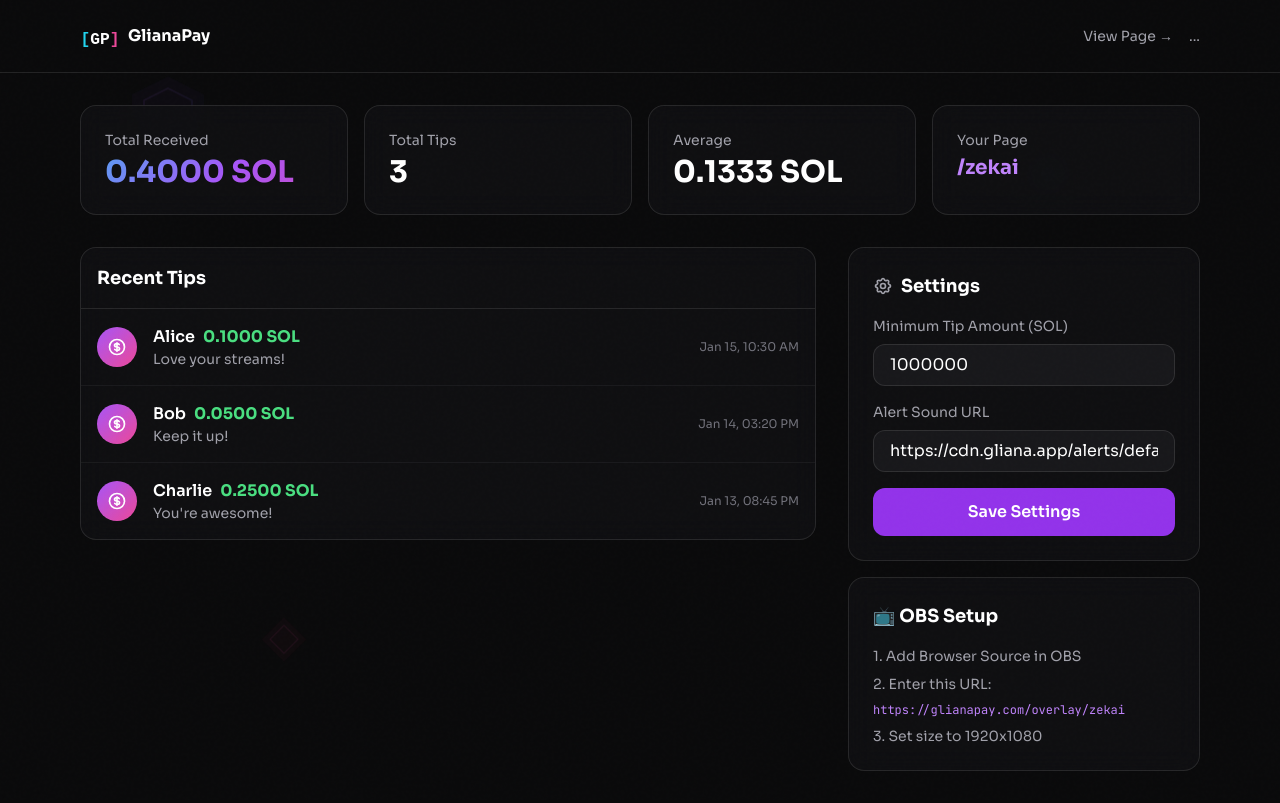
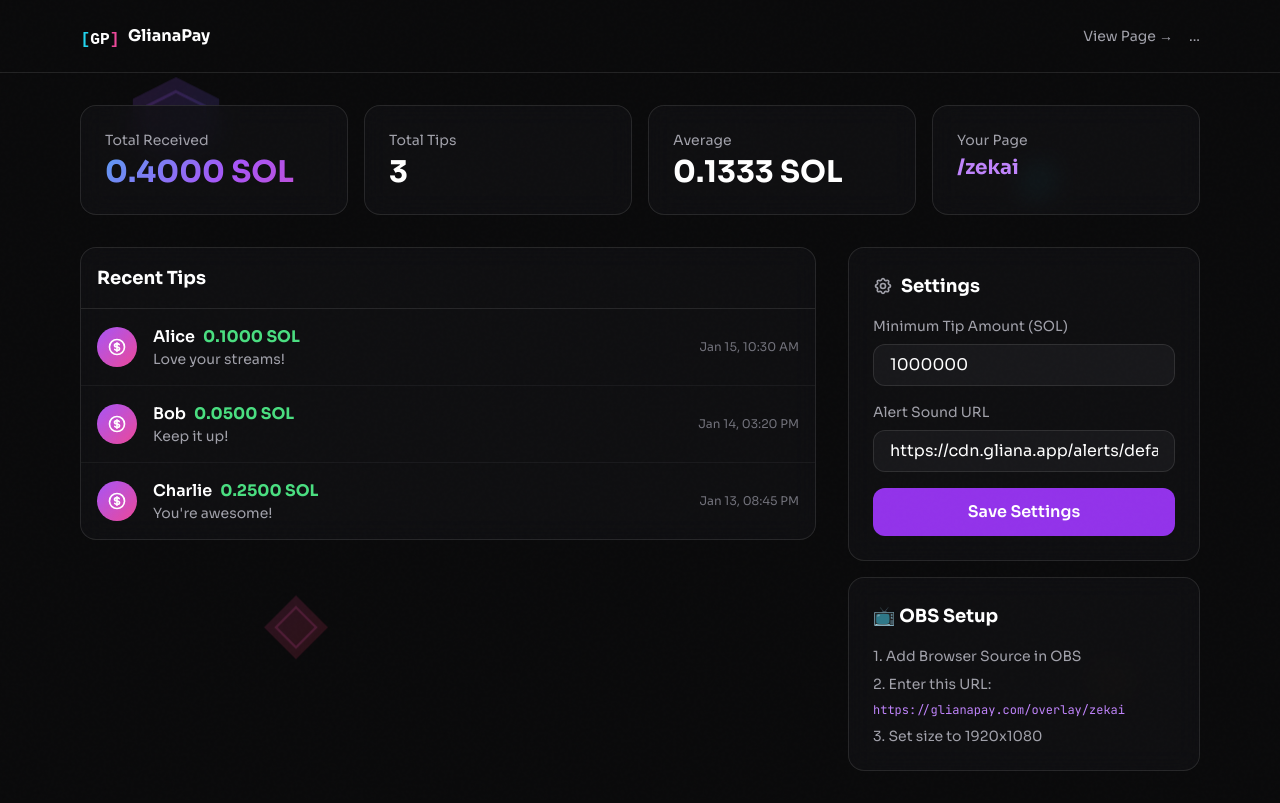
Before and after one commit to Gliana-Labs/gliana-pay-web, a SvelteKit app: page /dashboard in a window 1280 px wide. Built offline with nearby package versions, Linux system fonts and the light colour scheme.

Commit message:
fix: add rounded corners to logos, increase floating shapes visibility

```diff
--- a/src/routes/+page.svelte
+++ b/src/routes/+page.svelte
@@ -85,7 +85,7 @@
         <img
           src="/logo.svg"
           alt="GlianaPay"
-          class="w-24 h-24 bg-transparent shadow-2xl shadow-purple-500/40 animate-pulse-glow"
+          class="w-24 h-24 bg-transparent rounded-3xl shadow-2xl shadow-purple-500/40 animate-pulse-glow"
         />
         <!-- Sparkles -->
         <div class="absolute -top-2 -right-2 text-2xl animate-bounce">✨</div>
--- a/src/routes/dashboard/+page.svelte
+++ b/src/routes/dashboard/+page.svelte
@@ -68,7 +68,7 @@
   <!-- Floating 3D-style shapes -->
   <div class="absolute inset-0 pointer-events-none overflow-hidden">
     <!-- Hexagon with glow -->
-    <div class="absolute top-20 left-[10%] w-20 h-20 opacity-10 float">
+    <div class="absolute top-20 left-[10%] w-24 h-24 opacity-30 float">
       <svg class="w-full h-full" viewBox="0 0 100 100">
         <defs>
           <linearGradient id="hex1d" x1="0%" y1="0%" x2="100%" y2="100%">
@@ -76,12 +76,12 @@
             <stop offset="100%" style="stop-color:#6366f1;stop-opacity:1" />
           </linearGradient>
         </defs>
-        <polygon points="50,5 95,27.5 95,72.5 50,95 5,72.5 5,27.5" fill="url(#hex1d)" opacity="0.3"/>
-        <polygon points="50,20 80,35 80,65 50,80 20,65 20,35" fill="none" stroke="url(#hex1d)" stroke-width="2"/>
+        <polygon points="50,5 95,27.5 95,72.5 50,95 5,72.5 5,27.5" fill="url(#hex1d)" opacity="0.5"/>
+        <polygon points="50,20 80,35 80,65 50,80 20,65 20,35" fill="none" stroke="url(#hex1d)" stroke-width="3"/>
       </svg>
     </div>
     <!-- Glowing orb -->
-    <div class="absolute top-40 right-[15%] w-16 h-16 opacity-10 float" style="animation-delay: 0.5s;">
+    <div class="absolute top-40 right-[15%] w-20 h-20 opacity-30 float" style="animation-delay: 0.5s;">
       <svg class="w-full h-full" viewBox="0 0 100 100">
         <defs>
           <radialGradient id="orb1d" cx="30%" cy="30%">
@@ -90,11 +90,11 @@
           </radialGradient>
         </defs>
         <circle cx="50" cy="50" r="40" fill="url(#orb1d)"/>
-        <circle cx="40" cy="40" r="15" fill="#22d3ee" opacity="0.5"/>
+        <circle cx="40" cy="40" r="15" fill="#22d3ee" opacity="0.7"/>
       </svg>
     </div>
     <!-- Diamond shape -->
-    <div class="absolute bottom-32 left-[20%] w-14 h-14 opacity-10 float" style="animation-delay: 1s;">
+    <div class="absolute bottom-32 left-[20%] w-20 h-20 opacity-30 float" style="animation-delay: 1s;">
       <svg class="w-full h-full" viewBox="0 0 100 100">
         <defs>
           <linearGradient id="diam1d" x1="0%" y1="0%" x2="100%" y2="100%">
@@ -102,16 +102,16 @@
             <stop offset="100%" style="stop-color:#f43f5e;stop-opacity:1" />
           </linearGradient>
         </defs>
-        <polygon points="50,10 90,50 50,90 10,50" fill="url(#diam1d)" opacity="0.3"/>
-        <polygon points="50,25 75,50 50,75 25,50" fill="none" stroke="#ec4899" stroke-width="2"/>
+        <polygon points="50,10 90,50 50,90 10,50" fill="url(#diam1d)" opacity="0.5"/>
+        <polygon points="50,25 75,50 50,75 25,50" fill="none" stroke="#ec4899" stroke-width="3"/>
       </svg>
     </div>
     <!-- Ring -->
-    <div class="absolute bottom-20 right-[10%] w-16 h-16 opacity-10 float" style="animation-delay: 1.5s;">
+    <div class="absolute bottom-20 right-[10%] w-20 h-20 opacity-30 float" style="animation-delay: 1.5s;">
       <svg class="w-full h-full" viewBox="0 0 100 100">
-        <circle cx="50" cy="50" r="35" fill="none" stroke="#eab308" stroke-width="3" opacity="0.4"/>
-        <circle cx="50" cy="50" r="25" fill="none" stroke="#eab308" stroke-width="2" opacity="0.3"/>
-        <circle cx="50" cy="50" r="10" fill="#eab308" opacity="0.5"/>
+        <circle cx="50" cy="50" r="35" fill="none" stroke="#eab308" stroke-width="3" opacity="0.6"/>
+        <circle cx="50" cy="50" r="25" fill="none" stroke="#eab308" stroke-width="2" opacity="0.5"/>
+        <circle cx="50" cy="50" r="10" fill="#eab308" opacity="0.7"/>
       </svg>
     </div>
   </div>
@@ -120,7 +120,7 @@
   <div class="border-b border-white/10">
     <div class="max-w-6xl mx-auto px-4 py-4 flex items-center justify-between">
       <a href="/" class="flex items-center gap-2">
-        <img src="/logo.svg" alt="GlianaPay" class="w-10 h-10 bg-transparent" />
+        <img src="/logo.svg" alt="GlianaPay" class="w-10 h-10 bg-transparent rounded-xl" />
         <span class="font-bold">GlianaPay</span>
       </a>
       <div class="flex items-center gap-4">
--- a/src/routes/login/+page.svelte
+++ b/src/routes/login/+page.svelte
@@ -438,7 +438,7 @@
     <div class="border-b border-white/10">
       <div class="max-w-6xl mx-auto px-4 py-4 flex items-center justify-between">
         <button on:click={goToHome} class="flex items-center gap-2">
-          <img src="/logo.svg" alt="GlianaPay" class="w-10 h-10 bg-transparent" />
+          <img src="/logo.svg" alt="GlianaPay" class="w-10 h-10 bg-transparent rounded-xl" />
           <span class="font-bold">GlianaPay</span>
         </button>
         <div class="flex items-center gap-4">
@@ -665,7 +665,7 @@
     <!-- Header -->
     <div class="relative z-10 flex items-center justify-between px-4 py-4">
       <a href="/" class="flex items-center gap-2">
-        <img src="/logo.svg" alt="GlianaPay" class="w-10 h-10 bg-transparent" />
+        <img src="/logo.svg" alt="GlianaPay" class="w-10 h-10 bg-transparent rounded-xl" />
       </a>
       <a href="/" class="text-zinc-400 hover:text-white text-sm">← Back</a>
     </div>
```
